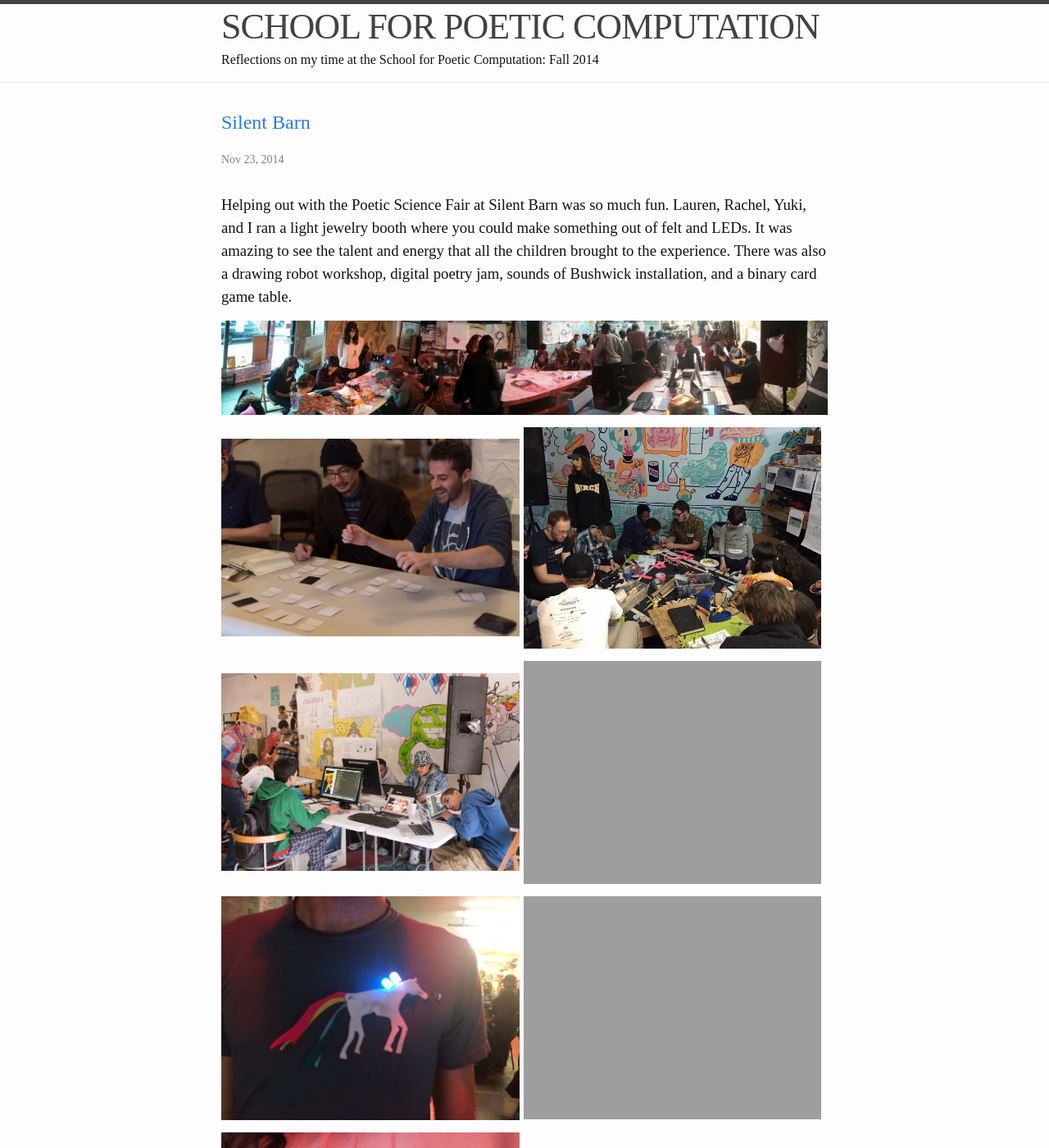
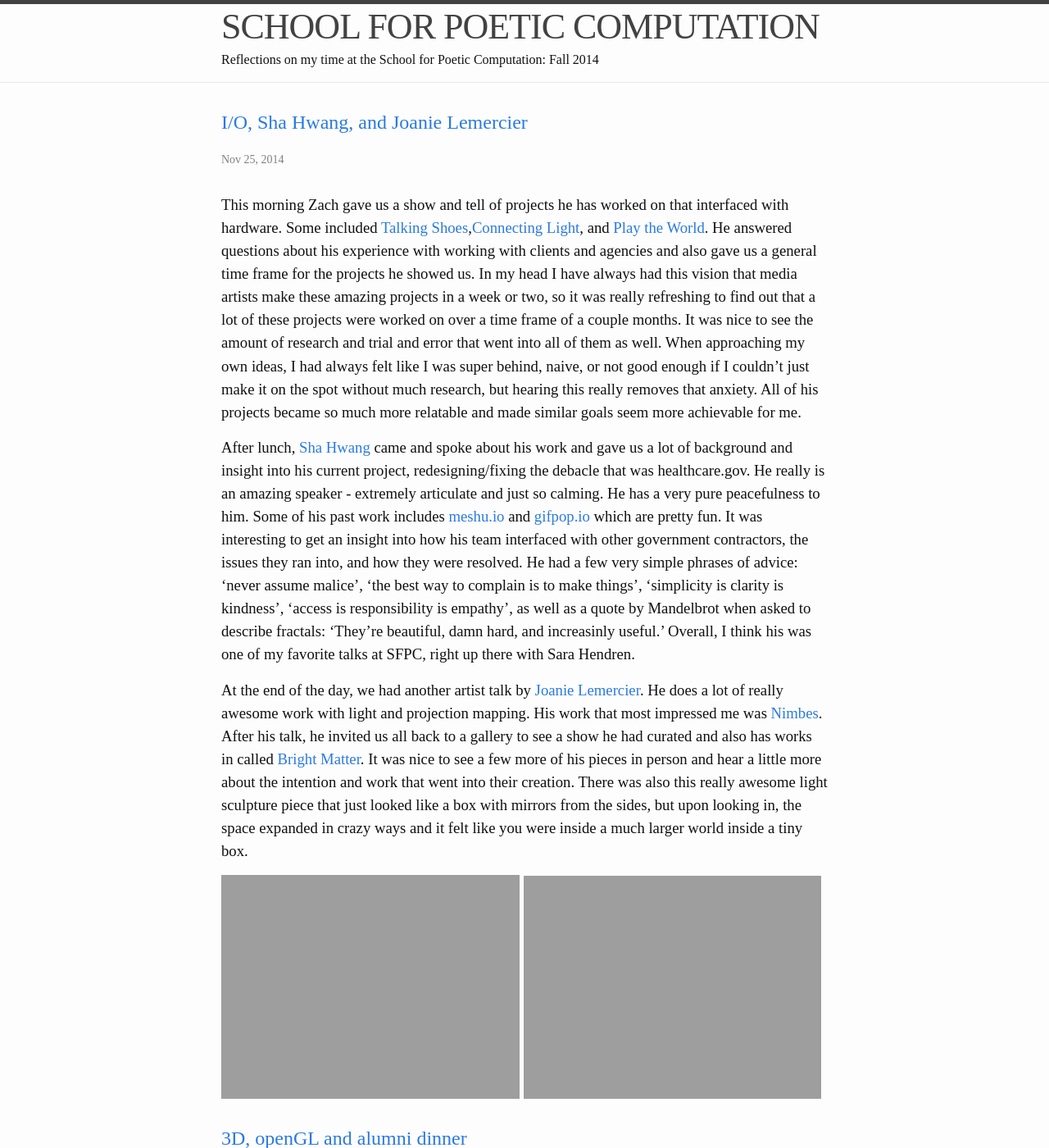
Before and after one commit to paigederaedt/blog, a Jekyll site: the page built from index.html, in a window 1280 px wide and 1400 px high. Shown: the whole window at 82% size. Built offline with Jekyll 4.4.1, drawn with Linux system fonts in a browser that asks for light colours; the list of posts is cut into pages by our own code; some of the changed text lies outside the part shown.

Commit message:
a few more posts

```diff
--- a/_posts/2014-11-14-RecessDay3.markdown
+++ b/_posts/2014-11-14-RecessDay3.markdown
@@ -22,5 +22,5 @@ And we even ended up making it to the Chinese Scholars Garden as well:
 
 We finished the day looking over the water on the north shore of Staten Island before taking a ferry back:
 
-![north shore]({{site.baseurl}}/assets/northshore.JPG)
-![tired ferry]({{site.baseurl}}/assets/tiredferry.JPG)
+![north shore]({{site.baseurl}}/assets/northshore.jpg)
+![tired ferry]({{site.baseurl}}/assets/tiredferry.jpg)
--- a/_posts/2014-11-23-SilentBarn.markdown
+++ b/_posts/2014-11-23-SilentBarn.markdown
@@ -1,6 +1,6 @@
 ---
 layout: post
-title:  "Silent Barn"
+title:  "Poetic Science Fair at Silent Barn"
 date:   2014-11-23 21:43:47
 categories: jekyll update
 ---
--- /dev/null
+++ b/_posts/2014-11-24-3DOpenGLAlumniDinner.markdown
@@ -0,0 +1,11 @@
+---
+layout: post
+title:  "3D, openGL and alumni dinner"
+date:   2014-11-24 21:43:47
+categories: jekyll update
+---
+Today Zach taught us about drawing and animating in 3D using nodes and meshes. He wants us to love nodes as much as he does, and so far they seem pretty awesome. I'm definitely looking forward to continuing to play around with them. I also really want to play around with creating 3D surfaces and objects based on data, maybe text? I'll have to figure out how to translate text into some sort of 3D surface in a cool way.
+
+Tega organized a dinner with New Inc and SFPC alumni later on. We all joined in to help cook what turned out to be a really awesome vegetable curry. It was nice to hang out and chat after a long day with students and friends of SFPC.
+
+![tega curry]({{site.baseurl}}/assets/tegacurry.png)
--- /dev/null
+++ b/_posts/2014-11-25-ShaHwangJoanieLemercier.markdown
@@ -0,0 +1,14 @@
+---
+layout: post
+title:  "I/O, Sha Hwang, and Joanie Lemercier"
+date:   2014-11-25 21:43:47
+categories: jekyll update
+---
+This morning Zach gave us a show and tell of projects he has worked on that interfaced with hardware. Some included [Talking Shoes](http://www.yesyesno.com/talking-shoe/),[Connecting Light](http://www.yesyesno.com/connecting-light/), and [Play the World](https://www.youtube.com/watch?v=yoYJn27Suwg). He answered questions about his experience with working with clients and agencies and also gave us a general time frame for the projects he showed us. In my head I have always had this vision that media artists make these amazing projects in a week or two, so it was really refreshing to find out that a lot of these projects were worked on over a time frame of a couple months. It was nice to see the amount of research and trial and error that went into all of them as well. When approaching my own ideas, I had always felt like I was super behind, naive, or not good enough if I couldn't just make it on the spot without much research, but hearing this really removes that anxiety. All of his projects became so much more relatable and made similar goals seem more achievable for me.
+
+After lunch, [Sha Hwang](http://postarchitectural.com/) came and spoke about his work and gave us a lot of background and insight into his current project, redesigning/fixing the debacle that was healthcare.gov. He really is an amazing speaker - extremely articulate and just so calming. He has a very pure peacefulness to him. Some of his past work includes [meshu.io](http://meshu.io/) and [gifpop.io](http://gifpop.io/) which are pretty fun. It was interesting to get an insight into how his team interfaced with other government contractors, the issues they ran into, and how they were resolved. He had a few very simple phrases of advice: 'never assume malice', 'the best way to complain is to make things', 'simplicity is clarity is kindness', 'access is responsibility is empathy', as well as a quote by Mandelbrot when asked to describe fractals: 'They're beautiful, damn hard, and increasinly useful.' Overall, I think his was one of my favorite talks at SFPC, right up there with Sara Hendren.
+
+At the end of the day, we had another artist talk by [Joanie Lemercier](http://joanielemercier.com/). He does a lot of really awesome work with light and projection mapping. His work that most impressed me was [Nimbes](http://joanielemercier.com/nimbes/). After his talk, he invited us all back to a gallery to see a show he had curated and also has works in called [Bright Matter](http://www.bright-matter.com/). It was nice to see a few more of his pieces in person and hear a little more about the intention and work that went into their creation. There was also this really awesome light sculpture piece that just looked like a box with mirrors from the sides, but upon looking in, the space expanded in crazy ways and it felt like you were inside a much larger world inside a tiny box.
+
+<img src="http://paigederaedt.github.io/blog/assets/lightbox1.jpg" alt="light box1" style="width:364px">
+<img src="http://paigederaedt.github.io/blog/assets/lightbox2.jpg" alt="light box2" style="width:363px">
```
Also changed, not shown: assets/tegacurry.png (added), 2 other files.
